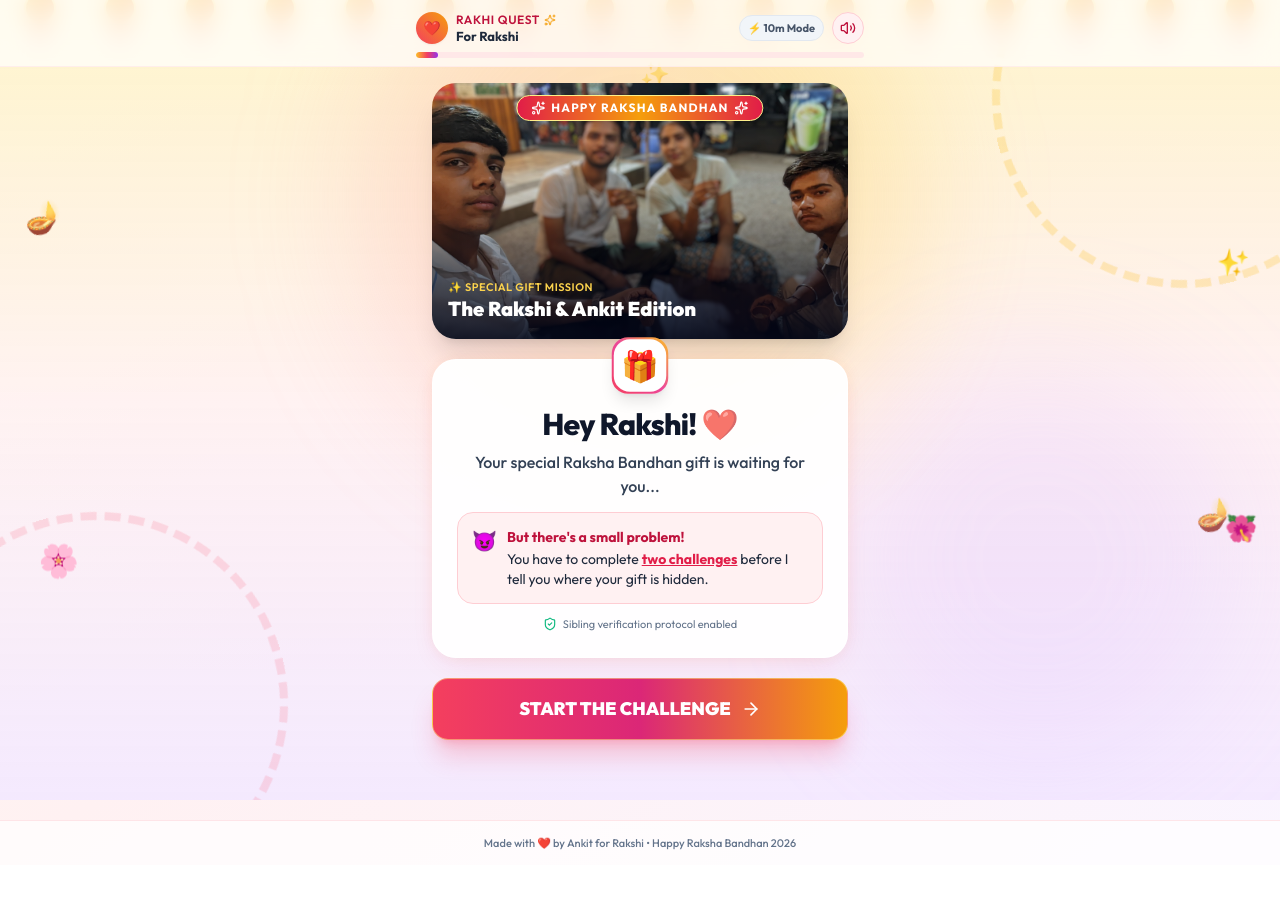
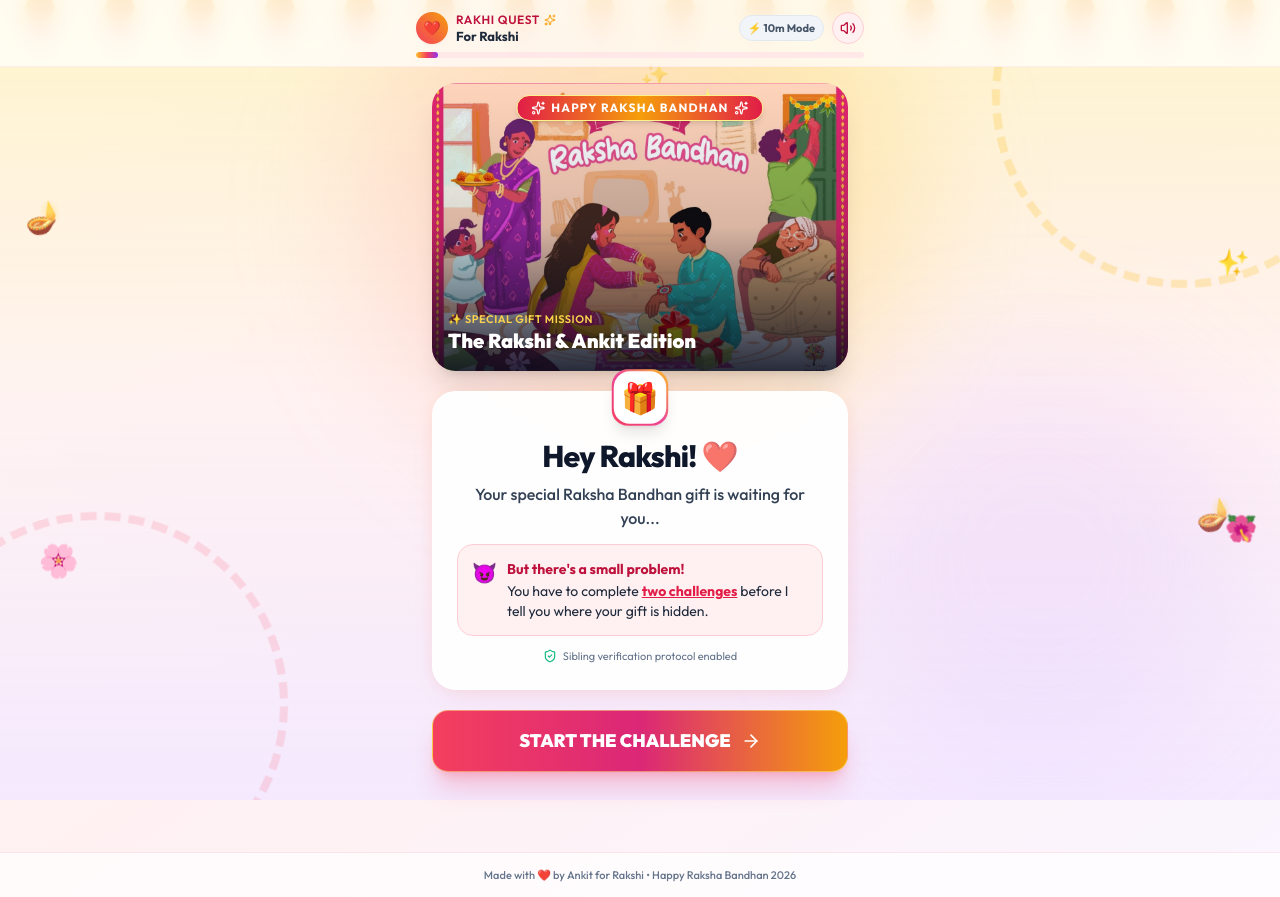
Before and after one commit to ametaankit25-design/SisterRaakhiWebApp, a React (Vite) app: page / in a window 1280 px wide. Before the commit the page ends 865 px from the top, so only its background shows below. Built offline with nearby package versions, Linux system fonts and the light colour scheme; a web font is replaced by a local one.

Commit message:
Set happy-rakshabandhan-illustration-sister-.jpg on landing screen

```diff
--- a/src/components/LandingScreen.tsx
+++ b/src/components/LandingScreen.tsx
@@ -22,20 +22,16 @@
           <Sparkles className="w-3.5 h-3.5" /> Happy Raksha Bandhan <Sparkles className="w-3.5 h-3.5" />
         </div>
 
-        {/* Real Sibling Portrait / Festive photo */}
-        <div className="relative w-full aspect-[4/3] sm:h-64 overflow-hidden bg-slate-900 flex items-center justify-center">
+        {/* Happy Raksha Bandhan Festive Family Artwork */}
+        <div className="relative w-full aspect-[4/3] sm:h-72 overflow-hidden bg-rose-50 flex items-center justify-center">
           <img
-            src="/photos/PXL_20230531_205855074.PORTRAIT.jpg"
-            onError={(e) => {
-              // Fallback to festive photo if needed
-              (e.target as HTMLImageElement).src = '/photos/IMG_20230403_165757312.jpg';
-            }}
-            alt="Rakhi Celebrations"
-            className="w-full h-full object-cover"
+            src="/photos/happy-rakshabandhan-illustration-sister-.jpg"
+            alt="Happy Raksha Bandhan Celebration"
+            className="w-full h-full object-cover object-center"
             loading="eager"
           />
-          {/* Overlay gradient for text readability */}
-          <div className="absolute inset-0 bg-gradient-to-t from-slate-950/90 via-slate-950/25 to-transparent flex flex-col justify-end p-4 text-left">
+          {/* Overlay gradient for clean text readability */}
+          <div className="absolute inset-0 bg-gradient-to-t from-slate-950/85 via-slate-950/15 to-transparent flex flex-col justify-end p-4 text-left">
             <span className="text-amber-300 font-semibold text-[11px] tracking-wider uppercase flex items-center gap-1">
               ✨ Special Gift Mission
             </span>
```
